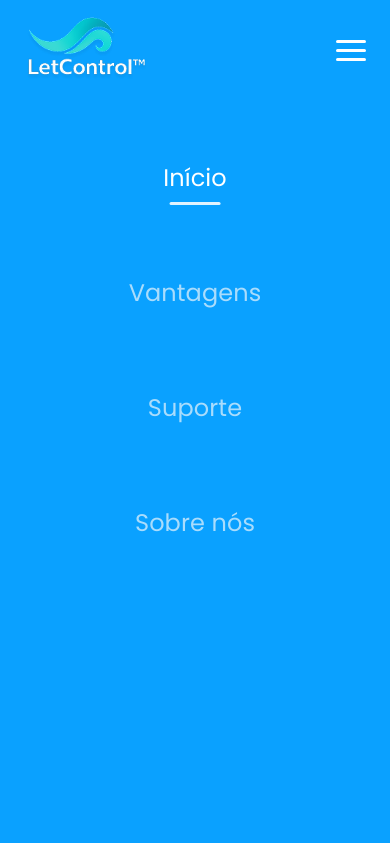
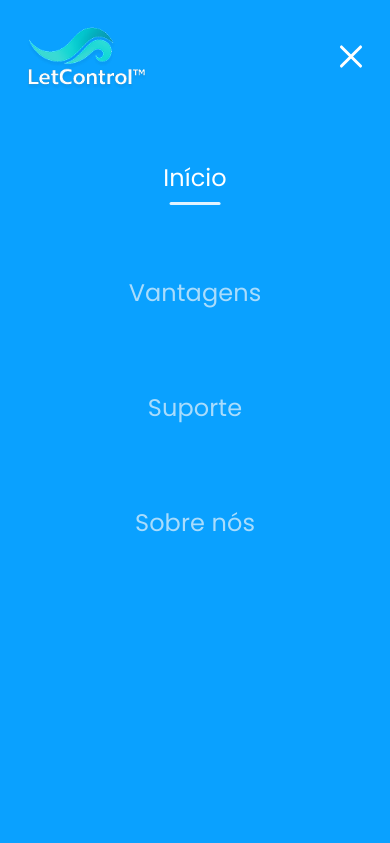
Before and after one commit to RafaelQueirozViana/LandingPage-LetControl, a plain HTML site: page letcontrol.html in a window 390 px wide. Both pictures are taken after a click on the element 351 px from the left and 50 px from the top of the page. Shown: the top 843 px of the page. Drawn offline with Linux system fonts and the light colour scheme.

Commit message:
fully created mobile menu

```diff
--- a/scripts/letcontrol.js
+++ b/scripts/letcontrol.js
@@ -40,24 +40,38 @@ navLinks.forEach((link) => {
 
 });
 
+const openMenuButton = document.querySelector('.mobile-menu');
 
-const openMobileMenu = () => {
+const openMobileMenu = (event) => {
     const mobileMenuContainer = document.querySelector('.header nav');
+
+    if (!openMenuButton.classList.contains('clicked')) {
+        openMenuButton.classList.add('clicked');
         mobileMenuContainer.style.display = 'flex';
 
         setTimeout(() => {
             mobileMenuContainer.classList.add('open');
-    }, 100)
+        }, 50)
 
         const links = mobileMenuContainer.querySelectorAll('a');
         links.forEach((button) => {
             button.addEventListener('click', () => {
                 mobileMenuContainer.classList.remove('open');
+                openMenuButton.classList.remove('clicked');
             });
 
 
         });
+    }
+
+    else {
+        openMenuButton.classList.remove('clicked');
+        mobileMenuContainer.classList.remove('open');
     };
 
-const openMenuButton = document.querySelector('.mobile-menu');
+
+
+
+};
+
 openMenuButton.addEventListener('click', openMobileMenu);
--- a/styles/pages/letcontrol.css
+++ b/styles/pages/letcontrol.css
@@ -705,9 +705,6 @@ span {
 
     }
 
-    .header {
-        height: 100px;
-    }
 
 
 
--- a/styles/shared/header.css
+++ b/styles/shared/header.css
@@ -16,6 +16,25 @@
     display: flex;
     flex-direction: column;
     gap: 6px;
+    transition: all .3s ease;
+
+}
+
+
+
+.mobile-menu.clicked div:nth-child(1) {
+    transform: translateY(5px) rotate(45deg);
+    transition: all .3s ease;
+}
+
+.mobile-menu.clicked div:nth-child(2) {
+    transform: translateY(-4px) rotate(-45deg);
+    transition: all .3s ease;
+}
+
+.mobile-menu.clicked div:nth-child(3) {
+    transition: all .3s ease;
+    opacity: 0;
 }
 
 .mobile-menu div {
@@ -23,6 +42,7 @@
     height: 3px;
     background-color: rgb(255, 255, 255);
     border-radius: 20px;
+    transition: all .3s ease;
 
 }
 
```
Also changed, not shown: letcontrol.html (+2 -0 lines). Lines whose indentation alone changed are shown as unchanged.
